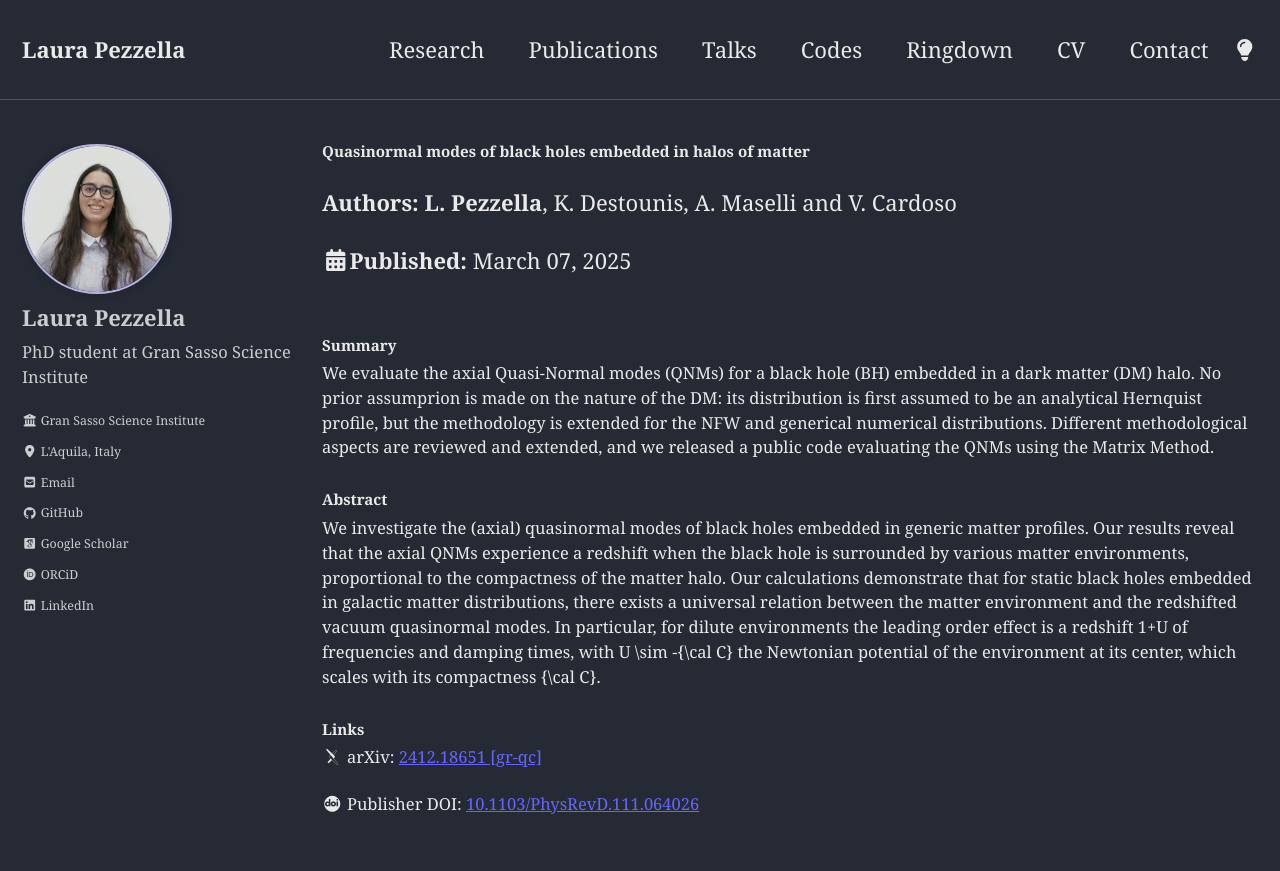
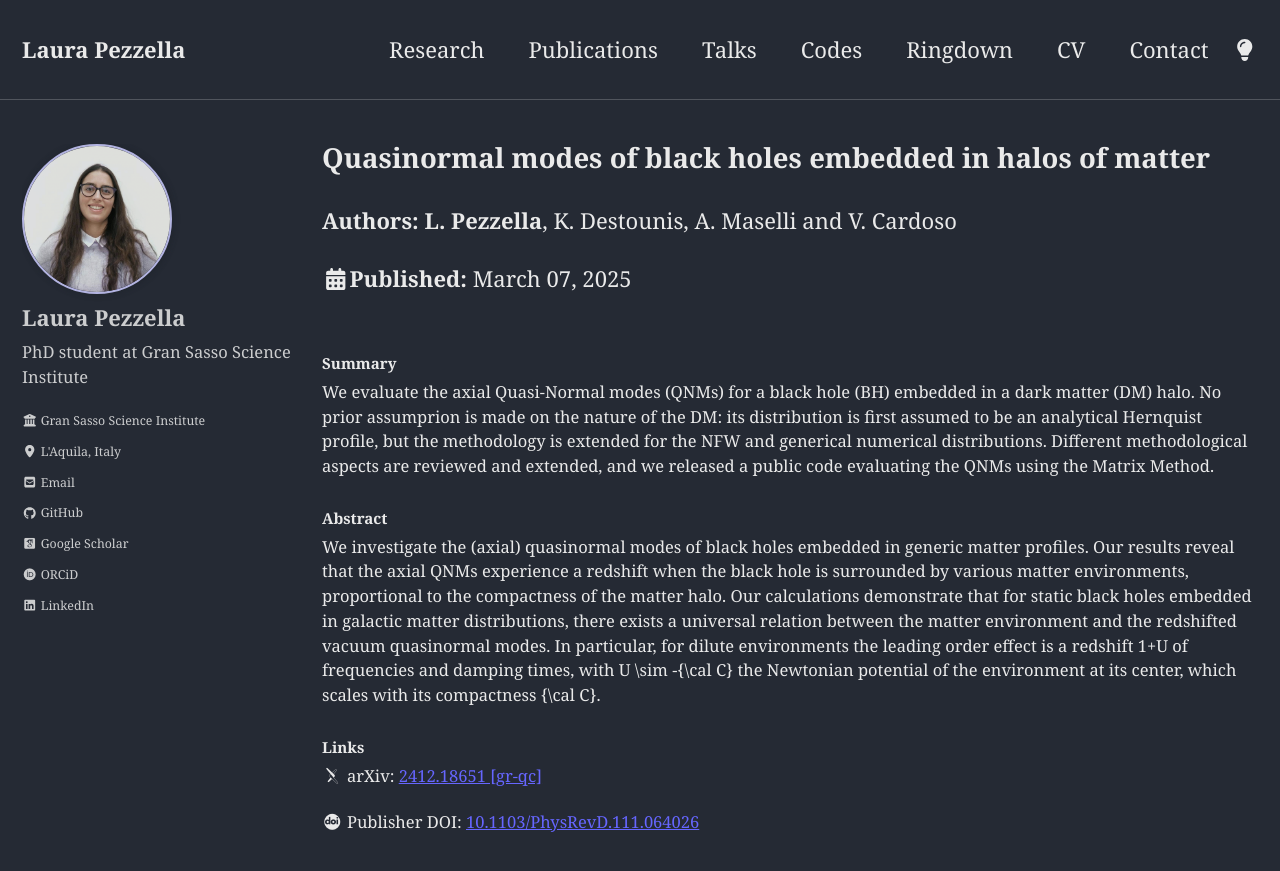
Before and after one commit to PezzLa/pezzla.github.io, a Jekyll site: the page built from _publications/axial_QNMs_DM_halo.md, in a window 1280 px wide and 900 px high. Shown: the top 871 px of the window. Built offline with Jekyll 4.4.1, drawn with Linux system fonts in a browser that asks for light colours; some web fonts are replaced; comment, search, counter and statistics services are not loaded.

Commit message:
tentativi

```diff
--- a/_sass/minimal-mistakes/_page.scss
+++ b/_sass/minimal-mistakes/_page.scss
@@ -55,6 +55,7 @@
 .page__title {
   margin-top: 0;
   line-height: 1;
+  font-size: $type-size-4;
 
   & + .page__meta {
     margin-top: -0.5em;
@@ -63,14 +64,14 @@
 
 .page__lead {
   font-family: $global-font-family;
-  font-size: $type-size-5;
+  font-size: $type-size-4;
 }
 
 .page__content {
   h2 {
     padding-bottom: 0.5em;
     border-bottom: 1px solid $border-color;
-    font-size:  $type-size-5 /*1em*/;
+    font-size:  $type-size-4 /*1em*/;
   }
 
   p,
@@ -81,6 +82,7 @@
 
   /* paragraph indents */
   p {
+    font-size: $type-size-6;
     margin: 0 0 $indent-var;
 
     /* sibling indentation*/
@@ -88,7 +90,7 @@
       & + p {
         text-indent: $indent-var;
         margin-top: -($indent-var);
-        font-size: $type-size-6;
+
       }
     }
   }
```
Also changed, not shown: _pages/about.md (+2 -2 lines).
